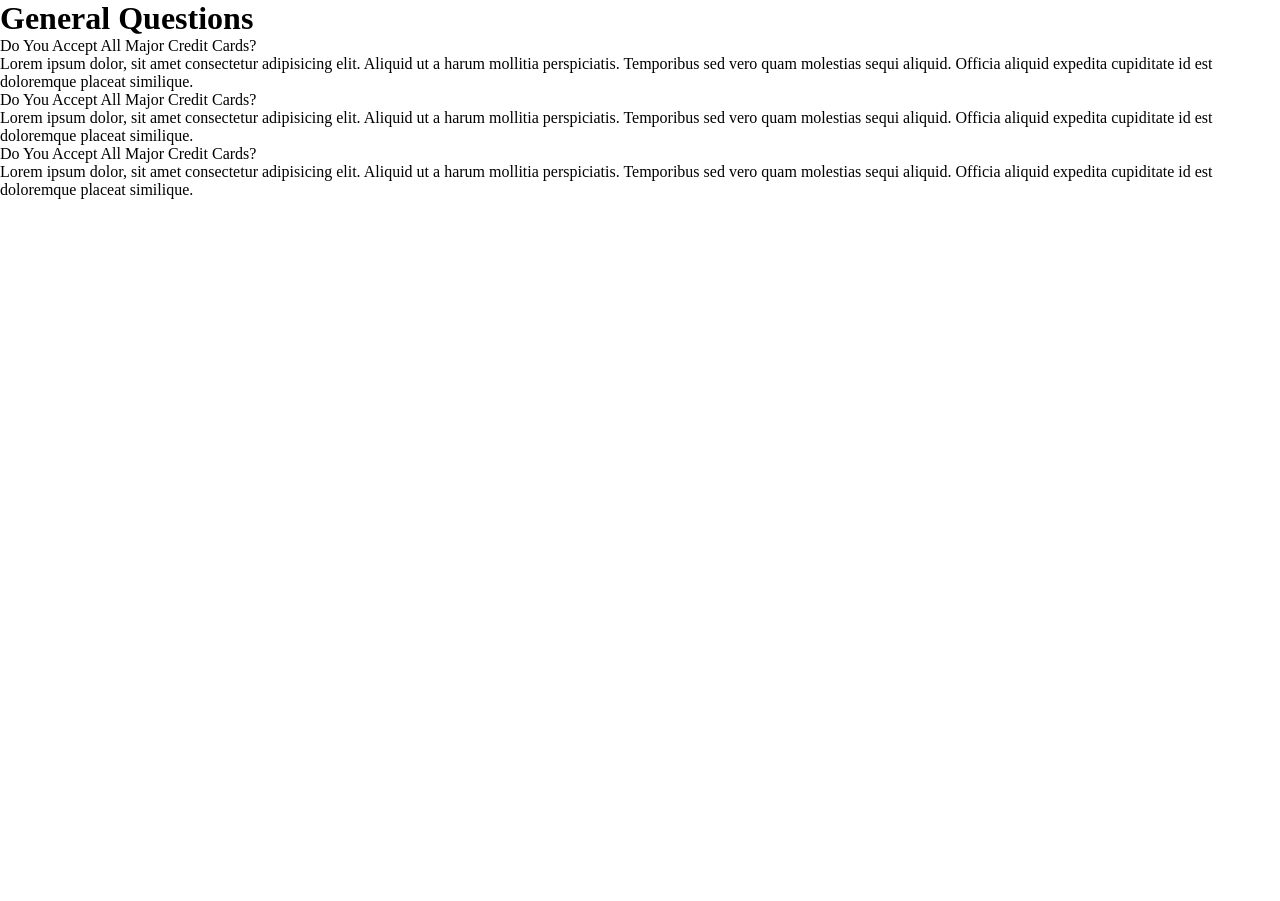
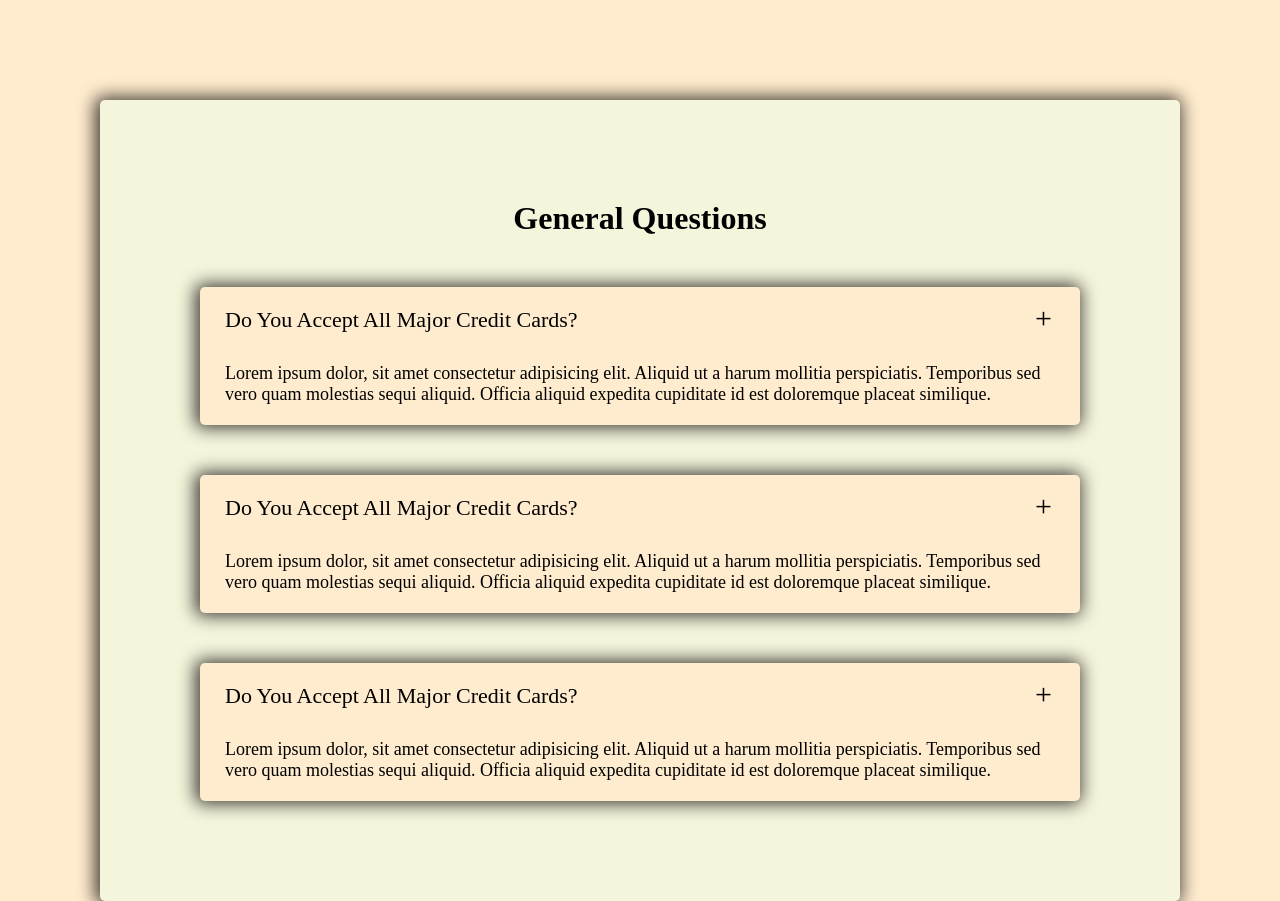
Before and after one commit to StevieOrtega/FAQPagejs, a plain HTML site: page index.html in a window 1280 px wide. Before the commit the page ends 800 px from the top, so only its background shows below. Drawn offline with Linux system fonts and the light colour scheme.

Commit message:
more small updates

```diff
--- a/style.css
+++ b/style.css
@@ -3,3 +3,58 @@
   margin: 0;
   box-sizing: border-box;
 }
+
+body {
+  background-color: blanchedalmond;
+}
+
+.container,
+.faq-content {
+  -webkit-box-shadow: -2px 0px 17px 3px rgba(0, 0, 0, 0.75);
+  -moz-box-shadow: -2px 0px 17px 3px rgba(0, 0, 0, 0.75);
+  box-shadow: -2px 0px 17px 3px rgba(0, 0, 0, 0.75);
+  border-radius: 5px;
+}
+
+.container {
+  background-color: beige;
+  width: 1080px;
+  margin: auto;
+  padding: 100px;
+  margin-top: 100px;
+}
+
+.header {
+  text-align: center;
+  margin-bottom: 50px;
+}
+.faq-container {
+  display: flex;
+  flex-direction: column;
+  gap: 50px;
+}
+
+.faq-content {
+  position: relative;
+  background-color: blanchedalmond;
+  padding: 20px 25px;
+}
+
+.faq-query {
+  font-size: 22px;
+}
+.faq-query::before {
+  content: "+";
+  color: black;
+  position: absolute;
+  top: 15%;
+  right: 28px;
+  font-size: 30px;
+  transform: translateY(-20%);
+}
+
+.faq-answer {
+  /* display: none; */
+  font-size: 18px;
+  padding-top: 30px;
+}
```
